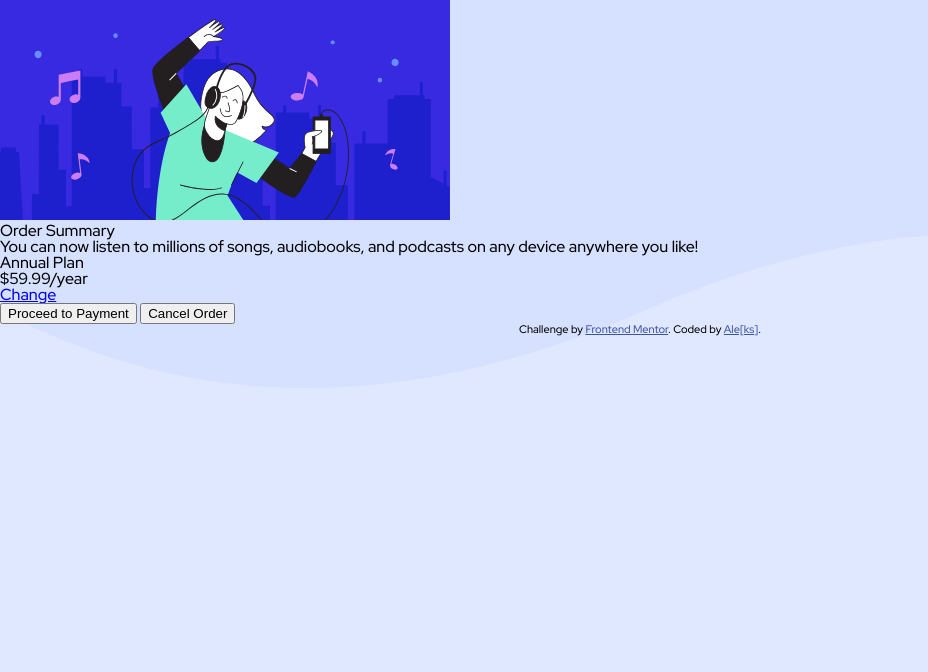
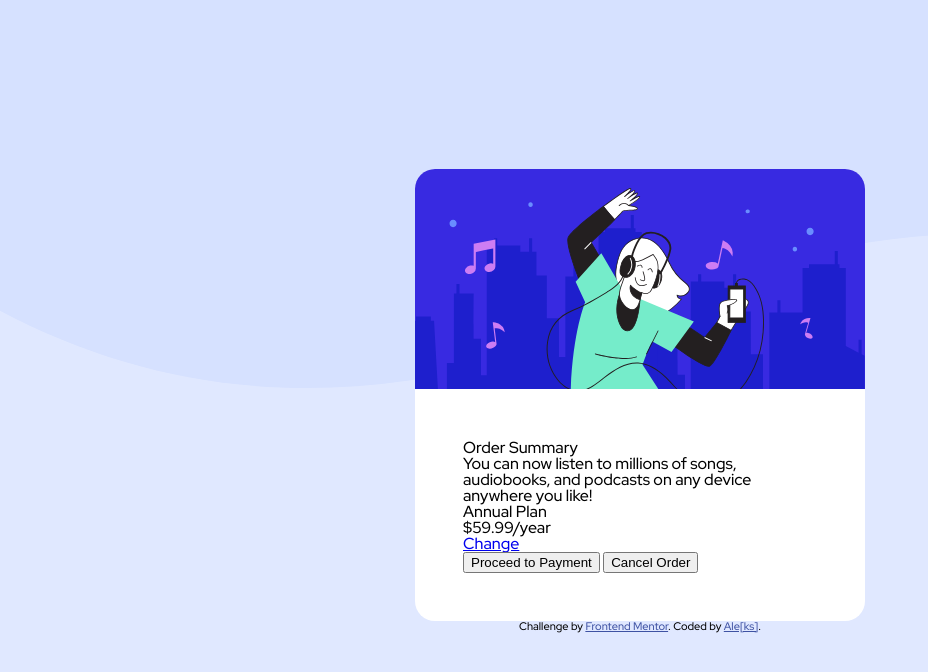
Before and after one commit to ClaveauAlex/order-summary-component, a website built with Vite: page index.html in a window 1280 px wide. Shown: the whole page, without its empty margins (0-928 px from the left). Built offline with nearby package versions, Linux system fonts and the light colour scheme.

Commit message:
feat(style): added content card with padding and border-radius.

```diff
--- a/index.html
+++ b/index.html
@@ -12,10 +12,9 @@
   <title>Frontend Mentor | Order summary card</title>
 </head>
 <body>
-<div class="header-card">
+<div class="card">
   <img src="./images/illustration-hero.svg" alt="A woman which is dancing.">
-</div>
-<div class="body-card">
+  <div class="content">
     <h1 class="title">Order Summary</h1>
     <p>You can now listen to millions of songs, audiobooks, and podcasts on any
       device anywhere you like!</p>
@@ -27,6 +26,7 @@
     <button>Proceed to Payment</button>
     <button>Cancel Order</button>
   </div>
+</div>
 <div class="attribution">
   Challenge by <a href="https://www.frontendmentor.io?ref=challenge" target="_blank">Frontend Mentor</a>.
   Coded by <a href="https://github.com/ClaveauAlex">Ale[ks]</a>.
--- a/style.css
+++ b/style.css
@@ -82,6 +82,26 @@ html {
 }
 
 body {
+  height: 100vh;
+  width: 100vw;
+  display: flex;
+  justify-content: center;
+  align-items: center;
+  flex-direction: column;
   font-family: var(--font-family);
   font-size: 1.6rem;
 }
+
+.card{
+  background-color: #fff;
+  border-radius: 2rem 2rem 2rem 2rem;
+  width: 45rem;
+}
+
+.card img{
+  border-radius: 2rem 2rem 0 0;
+}
+
+.card .content{
+  padding: 4.8rem;
+}
```
Lines whose indentation alone changed are shown as unchanged.
